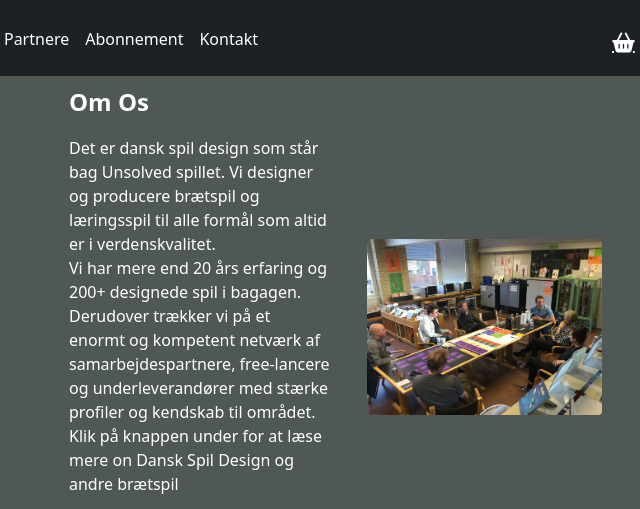
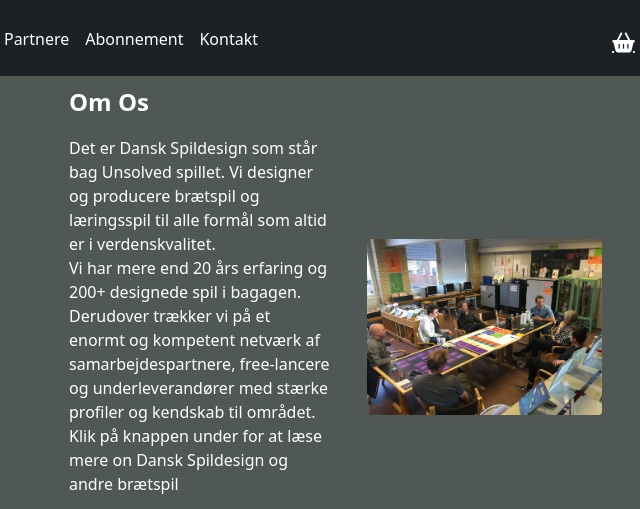
Before and after one commit to Zentia-DK/Unsolved, a website: page index.html in a window 1280 px wide. Shown: the top 509 px of the page, 298-938 px from the left. Drawn offline with nearby package versions, Linux system fonts and the light colour scheme.

Commit message:
Rettelsede stavefejl

```diff
--- a/index.html
+++ b/index.html
@@ -70,11 +70,11 @@
             <div class="col-12 col-md-3 text-center text-light">
                 <p class="fs-4 text-start mb-3 fw-bold">Om Os</p>
                 <p class="text-start mb-3">
-                    Det er dansk spil design som står bag Unsolved spillet.
+                    Det er Dansk Spildesign som står bag Unsolved spillet.
                     Vi designer og producere brætspil og læringsspil til alle formål som altid er i verdenskvalitet.
                    <br> Vi har mere end 20 års erfaring og 200+ designede spil i bagagen.
                     Derudover trækker vi på et enormt og kompetent netværk af samarbejdespartnere, free-lancere og underleverandører med stærke profiler og kendskab til området. <br>
-                    Klik på knappen under for at læse mere on Dansk Spil Design og andre brætspil
+                    Klik på knappen under for at læse mere on Dansk Spildesign og andre brætspil
                 </p>
 
                 <p class="lead d-flex justify-content-center text-light mt-1" > <br>
@@ -96,7 +96,7 @@
             <div class="col-12 col-md-3 text-center text-light ">
                 <p class="fs-4 text-start mb-3 fw-bold">Om Unsolved</p>
                 <p class="text-start mb-3 ">
-                    Dansk Spil design har designet brætspillet "Unsolved" hvor 1-3 personer arbejder sammen om at løse et mordmysterie. <br>
+                    Dansk Spildesign har designet brætspillet "Unsolved" hvor 1-3 personer arbejder sammen om at løse et mordmysterie. <br>
                     I selvskab med familie og venner bruger man en et par timer på at løse spillets gåder. Man spiller som et hold hvor man
                     skal hjælpe hinanden med at løse gåder og sammensætte historen med det mål at finde den rigtige morder. <br> Sammen beslutter man
                     hvilke spor der skal undersøges og i hvilken rækkefølge man vil gribe opgaverne an på. <br> Fortiden afdækkes skridt for skridt, mens
```
